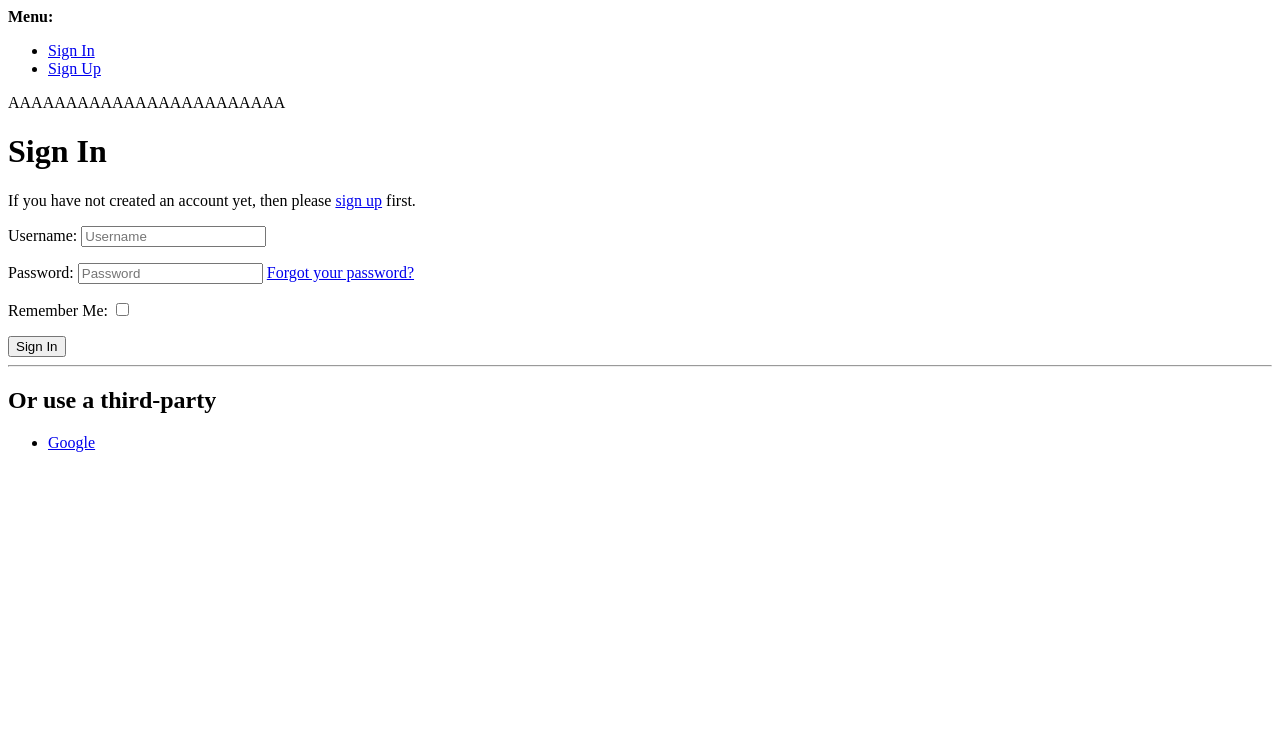
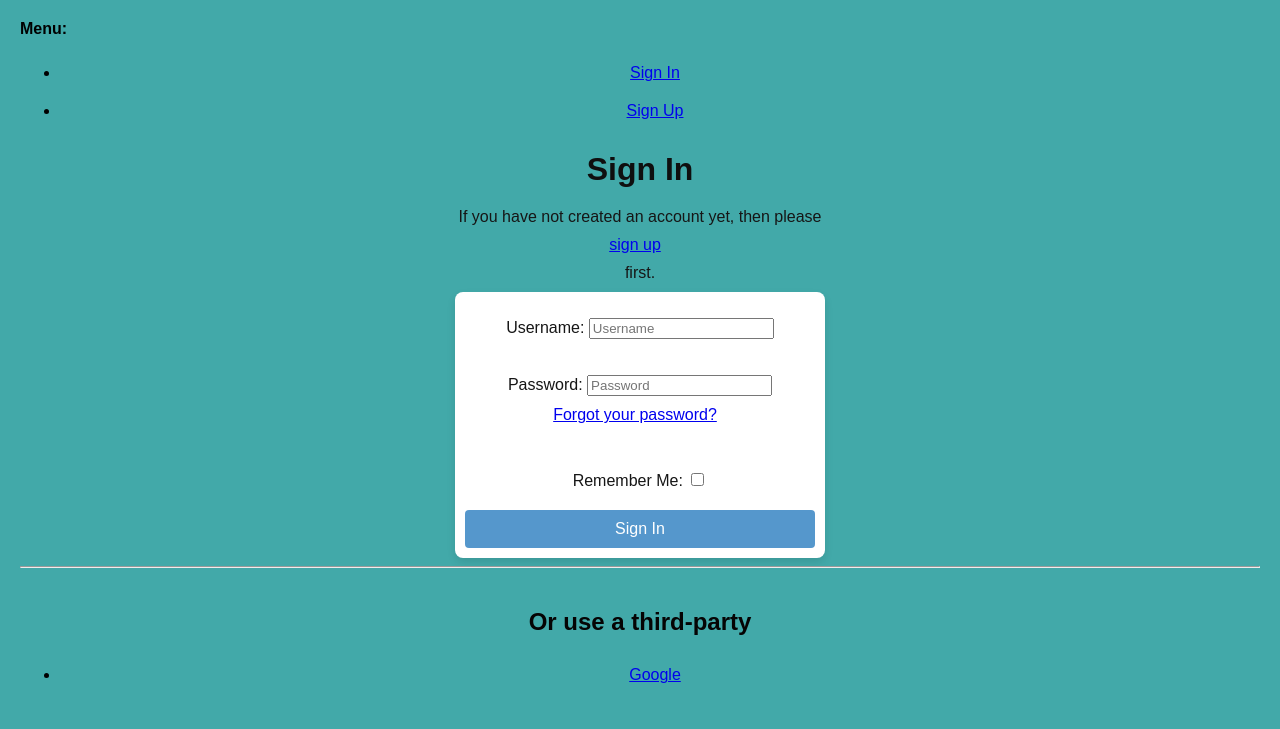
Before and after one commit to Rick0012345/MVP-SANBA, a Django app: page /accounts/login/ in a window 1280 px wide. Shown: the top 729 px of the page. Run offline with Django 5.2, Linux system fonts and the light colour scheme; some libraries are stand-ins or nearby versions.

Commit message:
login integrado

```diff
--- a/djangoapp/djangoapp/asgi.py
+++ b/djangoapp/djangoapp/asgi.py
@@ -11,6 +11,6 @@ import os
 
 from django.core.asgi import get_asgi_application
 
-os.environ.setdefault('DJANGO_SETTINGS_MODULE', 'djangoapp.settings')
+os.environ.setdefault("DJANGO_SETTINGS_MODULE", "djangoapp.settings")
 
 application = get_asgi_application()
--- a/djangoapp/djangoapp/wsgi.py
+++ b/djangoapp/djangoapp/wsgi.py
@@ -11,6 +11,6 @@ import os
 
 from django.core.wsgi import get_wsgi_application
 
-os.environ.setdefault('DJANGO_SETTINGS_MODULE', 'djangoapp.settings')
+os.environ.setdefault("DJANGO_SETTINGS_MODULE", "djangoapp.settings")
 
 application = get_wsgi_application()
--- a/djangoapp/manage.py
+++ b/djangoapp/manage.py
@@ -6,7 +6,7 @@ import sys
 
 def main():
     """Run administrative tasks."""
-    os.environ.setdefault('DJANGO_SETTINGS_MODULE', 'djangoapp.settings')
+    os.environ.setdefault("DJANGO_SETTINGS_MODULE", "djangoapp.settings")
     try:
         from django.core.management import execute_from_command_line
     except ImportError as exc:
@@ -18,5 +18,5 @@ def main():
     execute_from_command_line(sys.argv)
 
 
-if __name__ == '__main__':
+if __name__ == "__main__":
     main()
--- a/djangoapp/sanba/apps.py
+++ b/djangoapp/sanba/apps.py
@@ -2,5 +2,5 @@ from django.apps import AppConfig
 
 
 class SanbaConfig(AppConfig):
-    default_auto_field = 'django.db.models.BigAutoField'
-    name = 'sanba'
+    default_auto_field = "django.db.models.BigAutoField"
+    name = "sanba"
--- /dev/null
+++ b/djangoapp/sanba/static/css/login.css
@@ -0,0 +1,75 @@
+body {
+    font-family: Arial, sans-serif;
+    background-color: #42a9a9;
+    margin: 0;
+    padding: 20px;
+}
+
+form {
+    max-width: 350px;
+    margin: 0 auto;
+    padding: 10px;
+    background-color: #fff;
+    border-radius: 8px;
+    box-shadow: 0 4px 8px rgba(0, 0, 0, 0.1);
+    display: flex;
+    flex-direction: column;
+    gap: 10px;
+}
+
+h1 {
+    font-size: 2rem;
+    font-weight: bold;
+    color: #0f0f0f;
+    text-align: center;
+    margin-bottom: 20px;
+}
+
+h2 {
+    font-size: 1.5rem;
+    color: #050404;
+    margin-top: 40px;
+    text-align: center;
+}
+
+p {
+    font-size: 1rem;
+    color: #161616;
+    text-align: center;
+    margin-bottom: 10px;
+}
+
+input[type="radio"] {
+    margin-right: 10px;
+}
+
+button {
+    padding: 10px 10px;
+    font-size: 1rem;
+    border: none;
+    border-radius: 4px;
+    cursor: pointer;
+    transition: background-color 0.3s ease;
+}
+
+/* Estilo específico para o botão de remoção */
+button[type="submit"] {
+    background-color: #5597cc;
+    color: #fff;
+}
+
+button[type="submit"]:hover {
+    background-color: #c82333;
+}
+
+a{
+    justify-content: center;
+    align-items: center;
+    text-align: center;
+
+    margin-right: 10px;
+    display: flex;
+
+    border-radius: 4px;
+    padding: 10px 10px;
+}
--- a/djangoapp/sanba/templates/account/login.html
+++ b/djangoapp/sanba/templates/account/login.html
@@ -1,11 +1,17 @@
 {% extends "account/base_entrance.html" %}
 {% load i18n %}
+{% load static %}
 {% load allauth account %}
 {% block head_title %}
     {% trans "Sign In" %}
 {% endblock head_title %}
+
+{% block extra_head %}
+<link rel="stylesheet" href="{% static "css/login.css" %}">
+{% endblock extra_head %}
+
 {% block content %}
-AAAAAAAAAAAAAAAAAAAAAAAA
+
     {% element h1 %}
         {% trans "Sign In" %}
     {% endelement %}
--- /dev/null
+++ b/djangoapp/sanba/templates/layouts/entrance.html
@@ -0,0 +1,2 @@
+{% extends "allauth/layouts/base.html" %}
+{% block content %}{% endblock %}
--- /dev/null
+++ b/djangoapp/sanba/templates/layouts/manage.html
@@ -0,0 +1,2 @@
+{% extends "allauth/layouts/base.html" %}
+{% block content %}{% endblock %}
--- a/djangoapp/sanba/templates/main.html
+++ b/djangoapp/sanba/templates/main.html
@@ -10,8 +10,6 @@
     <link rel="stylesheet" href="{% static "css/reset.css " %}">
     <link rel="stylesheet" href="{% static "css/styles.css" %}">
     <link rel="shortcut icon" href="{% static "/image/favicon S.ico" %}" type="image/x-icon">
-    <link rel="stylesheet" href="https://cdnjs.cloudflare.com/ajax/libs/font-awesome/6.0.0-beta3/css/all.min.css">
-    <link rel="stylesheet" href="https://cdnjs.cloudflare.com/ajax/libs/font-awesome/6.5.2/css/all.min.css" integrity="sha512-SnH5WK+bZxgPHs44uWIX+LLJAJ9/2PkPKZ5QiAj6Ta86w+fsb2TkcmfRyVX3pBnMFcV7oQPJkl9QevSCWr3W6A==" crossorigin="anonymous" referrerpolicy="no-referrer" />
 
 
 </head>
--- a/djangoapp/sanba/urls.py
+++ b/djangoapp/sanba/urls.py
@@ -1,6 +1,6 @@
 from django.urls import path
 from sanba.views import MainPage
 
-urlpatterns =[
-    path('',MainPage.as_view(),name='mainpage'),
+urlpatterns = [
+    path("", MainPage.as_view(), name="mainpage"),
 ]
--- a/djangoapp/sanba/views.py
+++ b/djangoapp/sanba/views.py
@@ -4,6 +4,7 @@ from django.contrib.admin.views.decorators import staff_member_required
 from django.utils.decorators import method_decorator
 from django.contrib.auth.decorators import login_required
 
-@method_decorator(login_required(redirect_field_name="account_login"), name='dispatch')
+
+@method_decorator(login_required(redirect_field_name="account_login"), name="dispatch")
 class MainPage(TemplateView):
-    template_name = 'main.html'
+    template_name = "main.html"
```
Also changed, not shown: djangoapp/djangoapp/settings.py (+56 -58 lines), djangoapp/djangoapp/urls.py (+3 -4 lines), djangoapp/sanba/static/css/login_nav.css (added, +52 -0 lines), djangoapp/sanba/templates/layouts/base.html (added, +100 -0 lines), djangoapp/sanba/models.py (line endings or trailing spaces).
